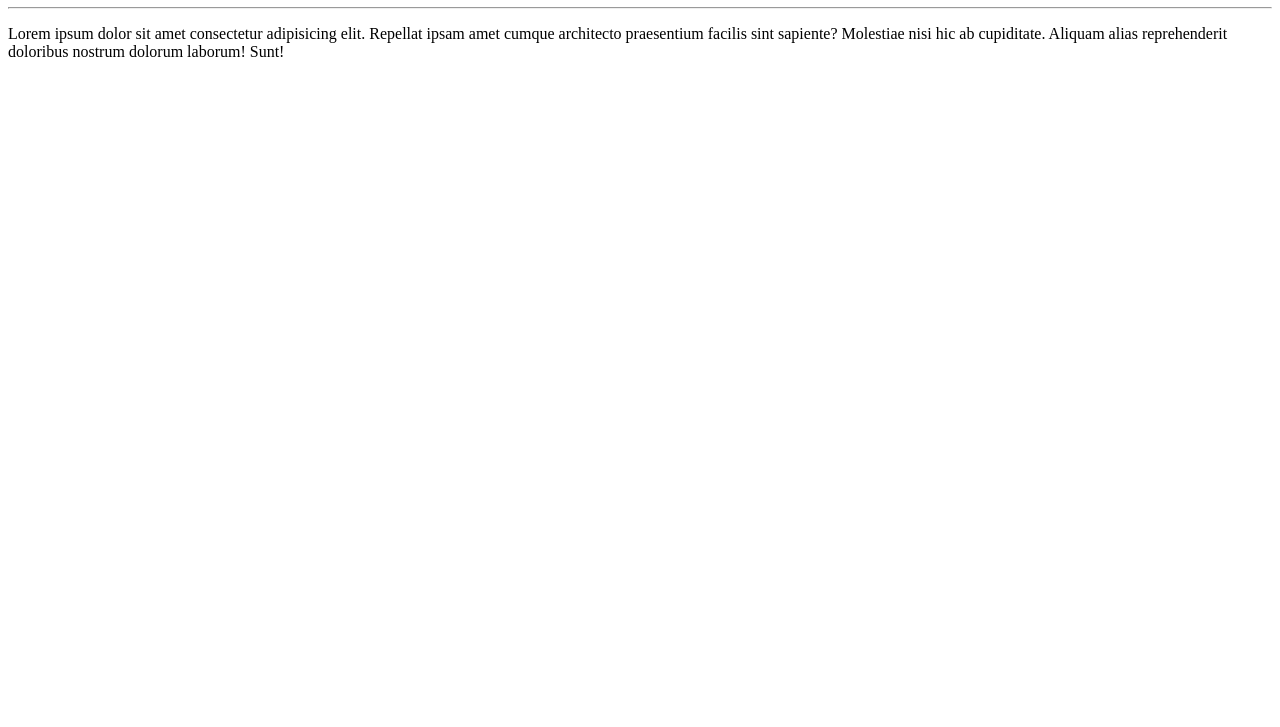
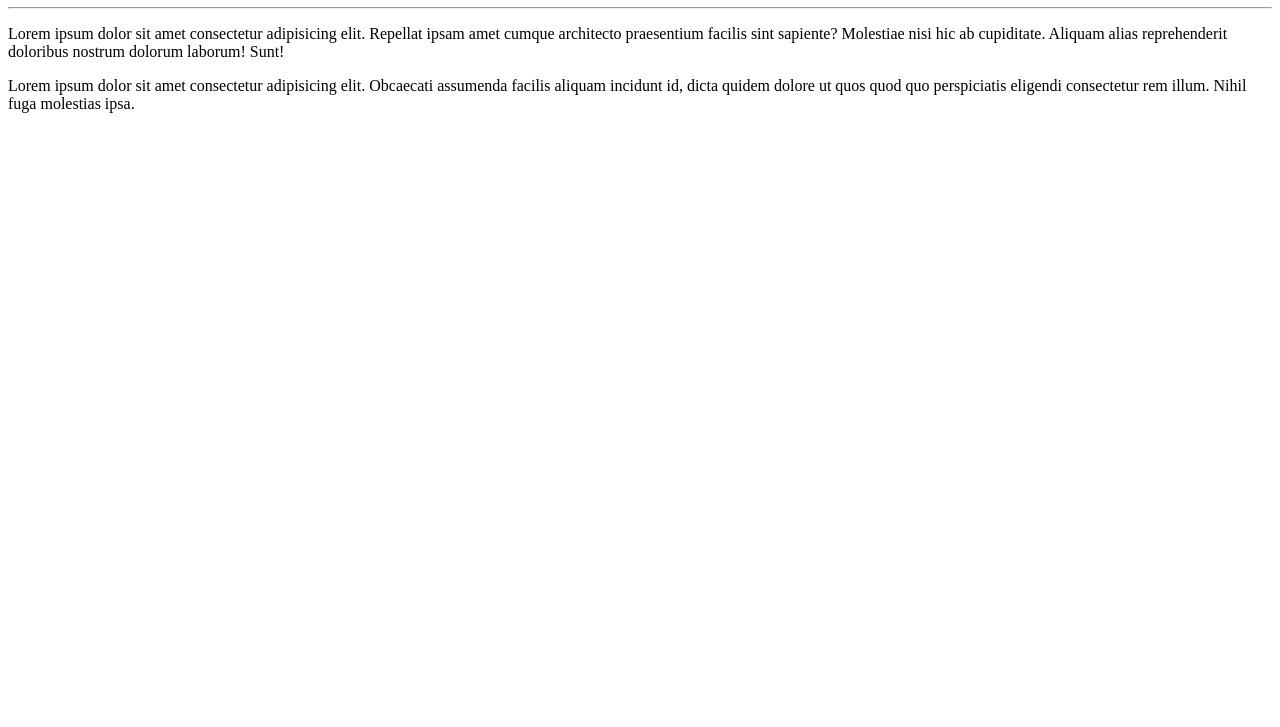
Before and after one commit to academicodan/Ola-Mundo, a plain HTML site: page site-exemplo/index.html in a window 1280 px wide. Shown: the part 73-800 px from the top of the page. Drawn offline with Linux system fonts and the light colour scheme.

Commit message:
Adcionei um paragráfo

```diff
--- a/site-exemplo/index.html
+++ b/site-exemplo/index.html
@@ -9,5 +9,6 @@
     <h1>Olá, mund!</h1>
     <hr>
     <p>Lorem ipsum dolor sit amet consectetur adipisicing elit. Repellat ipsam amet cumque architecto praesentium facilis sint sapiente? Molestiae nisi hic ab cupiditate. Aliquam alias reprehenderit doloribus nostrum dolorum laborum! Sunt!</p>
+    <p>Lorem ipsum dolor sit amet consectetur adipisicing elit. Obcaecati assumenda facilis aliquam incidunt id, dicta quidem dolore ut quos quod quo perspiciatis eligendi consectetur rem illum. Nihil fuga molestias ipsa.</p>
 </body>
 </html>
```
